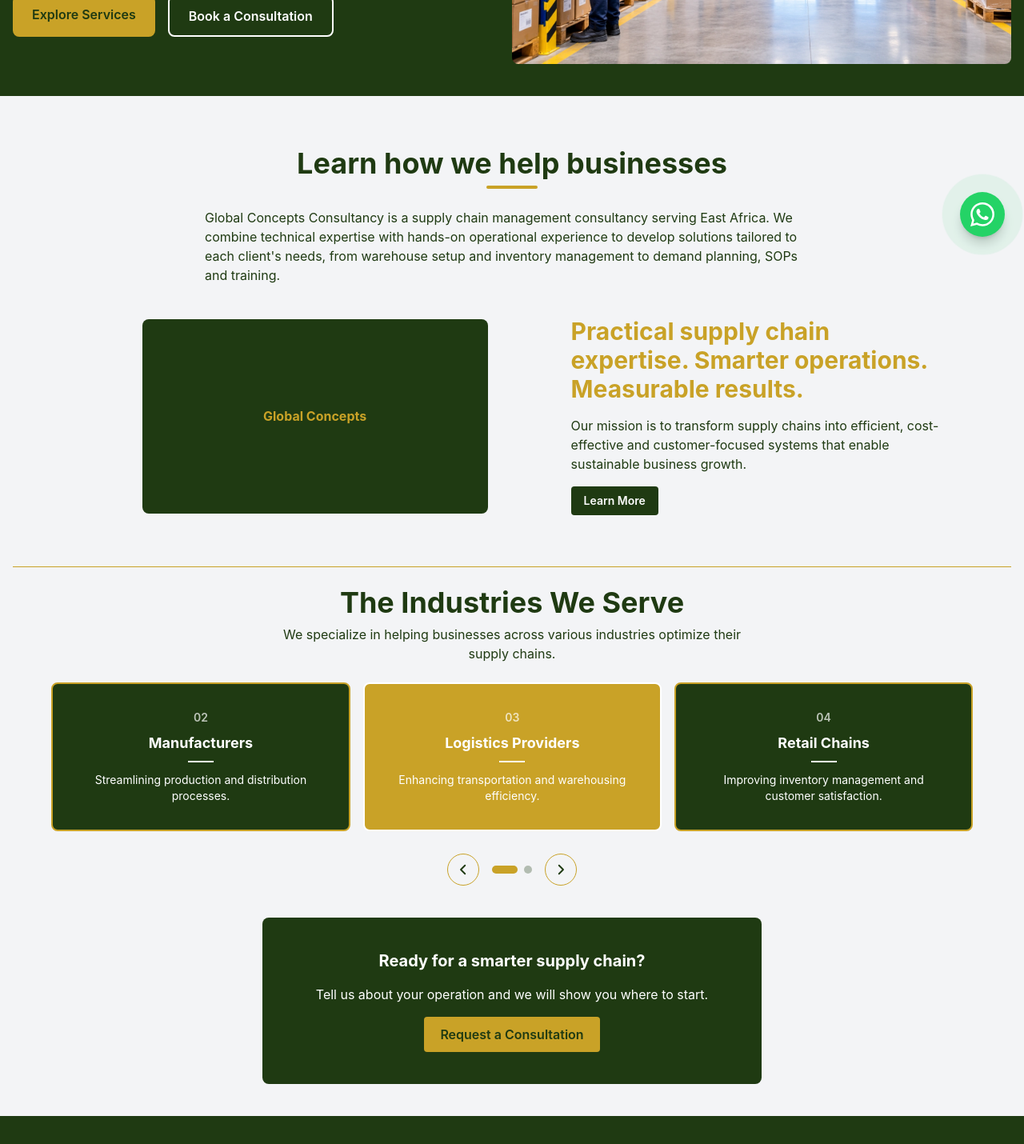
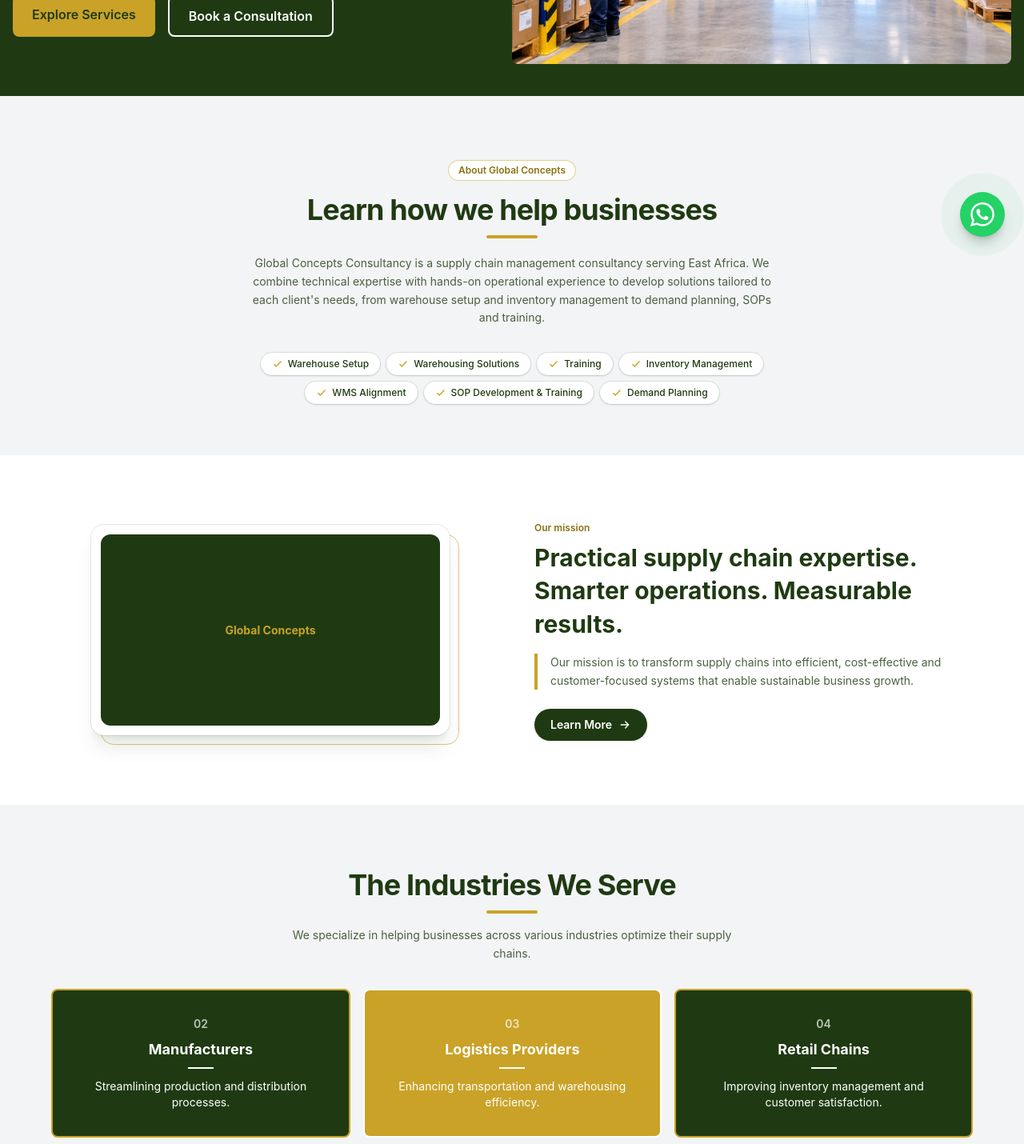
Before and after one commit to G-Concepts/Concepts-Base, a React (Vite) app in the folder site/: page / in a window 1280 px wide. Shown: the part 480-1910 px from the top of the page at 80% size. Built offline with nearby package versions, Linux system fonts and the light colour scheme.

Commit message:
feat: enhance About section with services list and improved layout

```diff
--- a/site/src/components/HeroAbout.jsx
+++ b/site/src/components/HeroAbout.jsx
@@ -12,87 +12,190 @@ const HEADLINE =
 const MISSION =
   "Our mission is to transform supply chains into efficient, cost-effective and customer-focused systems that enable sustainable business growth.";
 
+const SERVICES = [
+  "Warehouse Setup",
+  "Warehousing Solutions",
+  "Training",
+  "Inventory Management",
+  "WMS Alignment",
+  "SOP Development & Training",
+  "Demand Planning",
+];
+
 // Files in /public are served from the site root, so don't prefix "public/".
 // Tip: rename the file to "global-concepts-logo.mp4" to avoid spaces in the URL.
 const VIDEO_SRC = encodeURI("GlobalConceptsLogoVideo.mp4");
+
+function Arrow() {
+  return (
+    <svg
+      width="16"
+      height="16"
+      viewBox="0 0 24 24"
+      fill="none"
+      stroke="currentColor"
+      strokeWidth="2"
+      strokeLinecap="round"
+      strokeLinejoin="round"
+      aria-hidden="true"
+      className="transition-transform duration-300 group-hover:translate-x-1"
+    >
+      <path d="M5 12h14M13 6l6 6-6 6" />
+    </svg>
+  );
+}
+
+function Check() {
+  return (
+    <svg
+      width="14"
+      height="14"
+      viewBox="0 0 24 24"
+      fill="none"
+      stroke="currentColor"
+      strokeWidth="2.5"
+      strokeLinecap="round"
+      strokeLinejoin="round"
+      aria-hidden="true"
+      className="shrink-0 text-[#C9A227]"
+    >
+      <path d="M5 13l4 4L19 7" />
+    </svg>
+  );
+}
 
 function About() {
   return (
     <section
       id="about"
-      className="flex flex-col items-center overflow-x-clip bg-gray-100 px-4 pt-16 text-center text-[#1F3A12]"
+      className="overflow-x-clip text-sm text-[#1F3A12]"
     >
-      {/* Intro */}
+      {/* Intro + services */}
+      <div className="bg-gray-100 px-4 pb-14 pt-16 md:pb-16 md:pt-20">
         <Reveal
           as="header"
-        className="flex max-w-prose flex-col items-center md:max-w-3xl"
+          className="mx-auto flex max-w-2xl flex-col items-center text-center"
         >
-        <h1 className="mb-2 text-3xl font-bold text-[#1F3A12] md:text-4xl">
+          <span className="mb-4 rounded-full border border-[#C9A227]/50 bg-white px-3 py-1 text-xs font-semibold text-[#8a6f12]">
+            About Global Concepts
+          </span>
+          <h1 className="text-3xl font-bold tracking-tight md:text-4xl">
             Learn how we help businesses
           </h1>
           <span
             aria-hidden="true"
-          className="mb-6 h-1 w-16 rounded bg-[#C9A227]"
+            className="mb-5 mt-3 h-1 w-16 rounded bg-[#C9A227]"
           />
-        <p className="md:text-left">{INTRO}</p>
+          <p className="leading-relaxed text-[#1F3A12]/80">{INTRO}</p>
         </Reveal>
 
+        <Reveal delay={150} className="mx-auto mt-8 max-w-3xl">
+          <ul className="flex flex-wrap justify-center gap-2">
+            {SERVICES.map((s) => (
+              <li
+                key={s}
+                className="flex items-center gap-1.5 rounded-full bg-white px-3.5 py-1.5 text-xs font-medium shadow-sm ring-1 ring-[#1F3A12]/10 transition duration-300 hover:-translate-y-0.5 hover:shadow-md hover:ring-[#C9A227]/60"
+              >
+                <Check />
+                {s}
+              </li>
+            ))}
+          </ul>
+        </Reveal>
+      </div>
+
       {/* Video + mission */}
-      <div className="mt-10 flex w-full max-w-6xl flex-col items-center gap-8 md:flex-row md:justify-center">
-        <Reveal from="left" className="flex w-full justify-center md:w-1/2">
+      <div className="bg-white px-4 py-14 md:py-20">
+        <div className="mx-auto grid max-w-6xl items-center gap-10 md:grid-cols-2 md:gap-14">
+          <Reveal from="left" className="flex justify-center">
+            <div className="relative w-full max-w-md">
+              {/* Offset gold frame behind the video */}
+              <span
+                aria-hidden="true"
+                className="absolute -bottom-3 -right-3 h-full w-full rounded-2xl border-1 border-[#C9A227]/60"
+              />
+              <div className="relative rounded-2xl bg-white p-3 shadow-xl shadow-[#1F3A12]/10 ring-1 ring-[#1F3A12]/10">
                 <AutoplayVideo
                   src={VIDEO_SRC}
-            className="h-auto w-3/4 rounded-lg  transition-transform duration-500 hover:scale-[1.03]"
+                  className="h-auto w-full rounded-xl"
                 />
+              </div>
+            </div>
           </Reveal>
 
-        <Reveal
-          from="right"
-          delay={150}
-          className="w-full md:w-2/5 md:text-left"
-        >
+          <Reveal from="right" delay={150} className="text-center md:text-left">
+            <span className="text-xs font-semibold text-[#8a6f12]">
+              Our mission
+            </span>
             {/* h2: the page already has one h1 */}
-          <h2 className="mb-4 text-2xl font-bold text-[#c9a227] md:text-3xl">
+            <h2 className="mt-2 text-2xl font-bold leading-snug md:text-3xl">
               {HEADLINE}
             </h2>
-          <p>{MISSION}</p>
+            <p className="mt-4 border-[#C9A227] leading-relaxed text-[#1F3A12]/80 md:border-l-4 md:pl-4">
+              {MISSION}
+            </p>
             <Link
               to="/about"
-            className="mt-4 inline-block rounded bg-[#1f3a12] px-4 py-2 text-sm font-semibold text-white transition-colors duration-300 hover:bg-[#c9a227]"
+              className="group mt-6 inline-flex items-center gap-2 rounded-full bg-[#1F3A12] px-5 py-2.5 text-sm font-semibold text-white shadow-sm transition-all duration-300 hover:-translate-y-0.5 hover:bg-[#C9A227] hover:shadow-md focus:outline-none focus-visible:ring-2 focus-visible:ring-[#C9A227] focus-visible:ring-offset-2"
             >
               Learn More
+              <Arrow />
             </Link>
           </Reveal>
         </div>
+      </div>
 
       {/* Industries */}
-      <div className="mt-16 flex border-t border-[#C9A227] w-full flex-col items-center gap-2 py-6">
-        <Reveal className="flex flex-col items-center gap-2">
-          <h2 className="text-4xl font-bold">The Industries We Serve</h2>
-          <p className="max-w-xl">
+      <div className="bg-gray-100 px-4 py-14 md:py-20">
+        <Reveal className="mx-auto flex max-w-xl flex-col items-center text-center">
+          <h2 className="text-3xl font-bold tracking-tight md:text-4xl">
+            The Industries We Serve
+          </h2>
+          <span
+            aria-hidden="true"
+            className="mb-4 mt-3 h-1 w-16 rounded bg-[#C9A227]"
+          />
+          <p className="leading-relaxed text-[#1F3A12]/80">
             We specialize in helping businesses across various industries
             optimize their supply chains.
           </p>
         </Reveal>
-        <Reveal delay={150} className="mt-4 flex w-full justify-center">
+        <Reveal delay={150} className="mt-8 flex w-full justify-center">
           <IndustriesSlider />
         </Reveal>
       </div>
 
       {/* Call to action */}
+      <div className="bg-white px-4 py-14 md:py-20">
         <Reveal
           from="zoom"
-        className="m-4 mb-10 flex w-full flex-col items-center justify-center gap-4 rounded-lg bg-[#1F3A12] px-4 py-10 text-white md:w-1/2"
+          className="relative mx-auto flex max-w-4xl flex-col items-center gap-4 overflow-hidden rounded-2xl bg-gradient-to-br from-[#1F3A12] to-[#35582A] px-6 py-12 text-center text-white shadow-xl shadow-[#1F3A12]/20"
         >
-        <h2 className="text-xl font-bold">Ready for a smarter supply chain?</h2>
-        <p>Tell us about your operation and we will show you where to start.</p>
+          {/* Soft decorative glows */}
+          <span
+            aria-hidden="true"
+            className="pointer-events-none absolute -right-10 -top-10 h-40 w-40 rounded-full bg-[#C9A227]/25 blur-2xl"
+          />
+          <span
+            aria-hidden="true"
+            className="pointer-events-none absolute -bottom-12 -left-8 h-36 w-36 rounded-full bg-white/10 blur-2xl"
+          />
+
+          <h2 className="relative text-xl font-bold md:text-2xl">
+            Ready for a smarter supply chain?
+          </h2>
+          <p className="relative max-w-md leading-relaxed text-[#dde5d0]">
+            Tell us about your operation and we will show you where to start.
+          </p>
           <Link
             to="/contact"
-          className="rounded bg-[#c9a227] px-5 py-2.5 font-semibold text-[#1F3A12] transition-all duration-300 hover:-translate-y-0.5 hover:bg-white hover:shadow-lg"
+            className="group relative mt-2 inline-flex items-center gap-2 rounded-full bg-[#C9A227] px-6 py-3 text-sm font-semibold text-[#1F3A12] transition-all duration-300 hover:-translate-y-0.5 hover:bg-white hover:shadow-lg focus:outline-none focus-visible:ring-2 focus-visible:ring-white focus-visible:ring-offset-2 focus-visible:ring-offset-[#1F3A12]"
           >
             Request a Consultation
+            <Arrow />
           </Link>
         </Reveal>
+      </div>
     </section>
   );
 }
```
Lines whose indentation alone changed are shown as unchanged.
